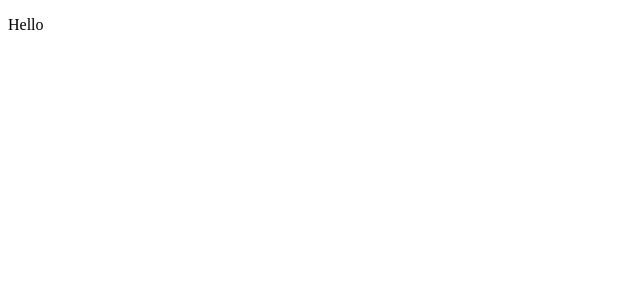
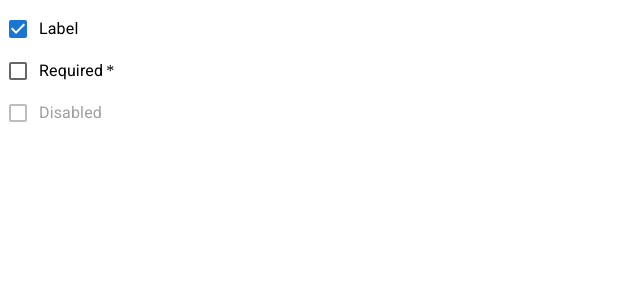
Before and after one commit to volkanb/create-user-page, a React (Create React App) app: page / in a window 1280 px wide. Shown: the top 300 px of the page, without its empty margins (0-640 px from the left). Built offline with nearby package versions, Linux system fonts and the light colour scheme.

Commit message:
Adds WIP CreateUserForm component

```diff
--- a/public/index.html
+++ b/public/index.html
@@ -24,6 +24,13 @@
             work correctly both with client-side routing and a non-root public URL.
             Learn how to configure a non-root public URL by running `npm run build`.
         -->
+        <link rel="preconnect" href="https://fonts.googleapis.com" />
+        <link rel="preconnect" href="https://fonts.gstatic.com" crossorigin />
+        <link
+        rel="stylesheet"
+        href="https://fonts.googleapis.com/css2?family=Roboto:wght@300;400;500;700&display=swap"
+        />
+
         <title>Create User Page</title>
     </head>
     <body>
--- a/src/Components/App/App.tsx
+++ b/src/Components/App/App.tsx
@@ -1,25 +1,10 @@
 import React from 'react';
-// import logo from './logo.svg';
-// import './App.css';
+import CreateUserForm from '../CreateUserForm/CreateUserForm';
 
 function App() {
     return (
         <div className="App">
-            {/* <header className="App-header">
-                <img src={logo} className="App-logo" alt="logo" />
-                <p>
-                    Edit <code>src/App.tsx</code> and save to reloadss.
-                </p>
-                <a
-                    className="App-link"
-                    href="https://reactjs.org"
-                    target="_blank"
-                    rel="noopener noreferrer"
-                >
-                    Learn React
-                </a>
-            </header> */}
-            <p>Hello</p>
+            <CreateUserForm/>
         </div>
     );
 }
--- /dev/null
+++ b/src/Components/CreateUserForm/CreateUserForm.tsx
@@ -0,0 +1,17 @@
+import * as React from 'react';
+import FormGroup from '@mui/material/FormGroup';
+import FormControlLabel from '@mui/material/FormControlLabel';
+import Checkbox from '@mui/material/Checkbox';
+
+
+function CreateUserForm() {
+    return (
+        <FormGroup>
+          <FormControlLabel control={<Checkbox defaultChecked />} label="Label" />
+          <FormControlLabel required control={<Checkbox />} label="Required" />
+          <FormControlLabel disabled control={<Checkbox />} label="Disabled" />
+        </FormGroup>
+      );
+}
+
+export default CreateUserForm;
```
